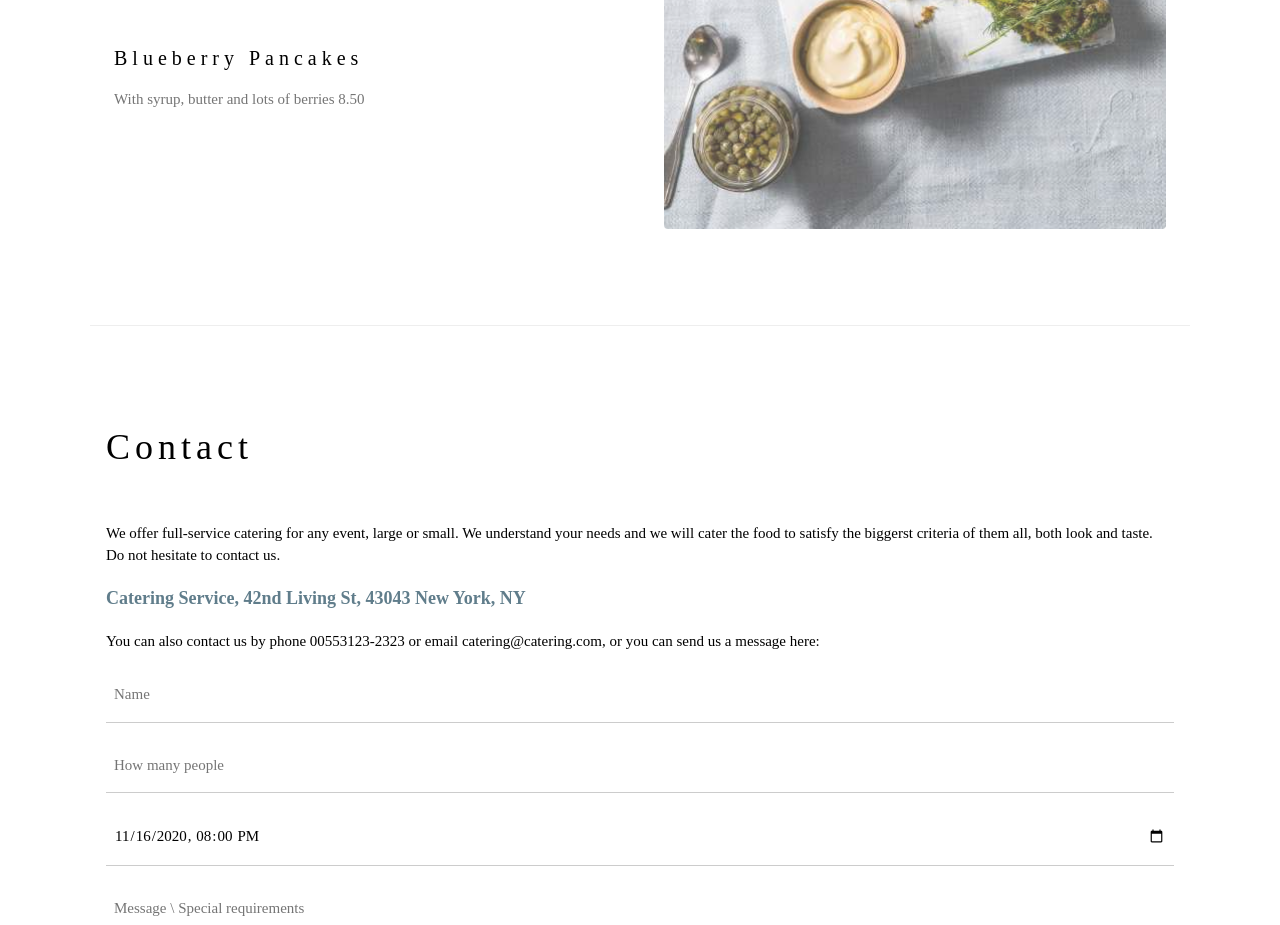
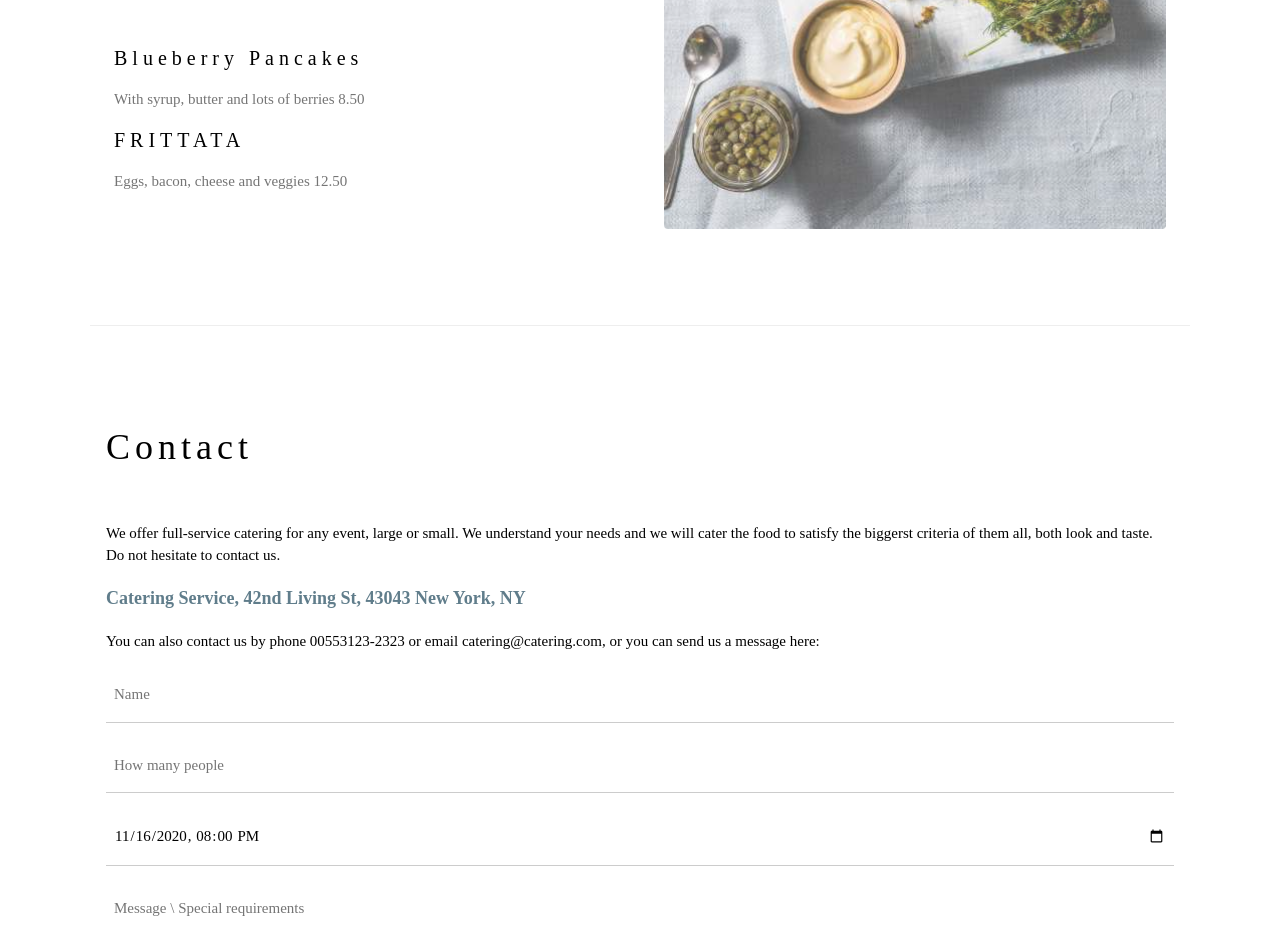
Before and after one commit to RodrigoPrazeres/mywebsite, a plain HTML site: page index.html in a window 1280 px wide. Shown: the part 2060-2985 px from the top of the page. Drawn offline with nearby package versions, Linux system fonts and the light colour scheme.

Commit message:
prato adicionado ao menu (frittata)

```diff
--- a/index.html
+++ b/index.html
@@ -74,6 +74,9 @@ h1, h2, h3, h4, h5, h6 {
 
       <h4>Blueberry Pancakes</h4>
       <p class="w3-text-grey">With syrup, butter and lots of berries 8.50</p>
+
+      <h4>FRITTATA</h4>
+      <p class="w3-text-grey">Eggs, bacon, cheese and veggies 12.50</p>
     </div>
 
     <div class="w3-col l6 w3-padding-large">
```
